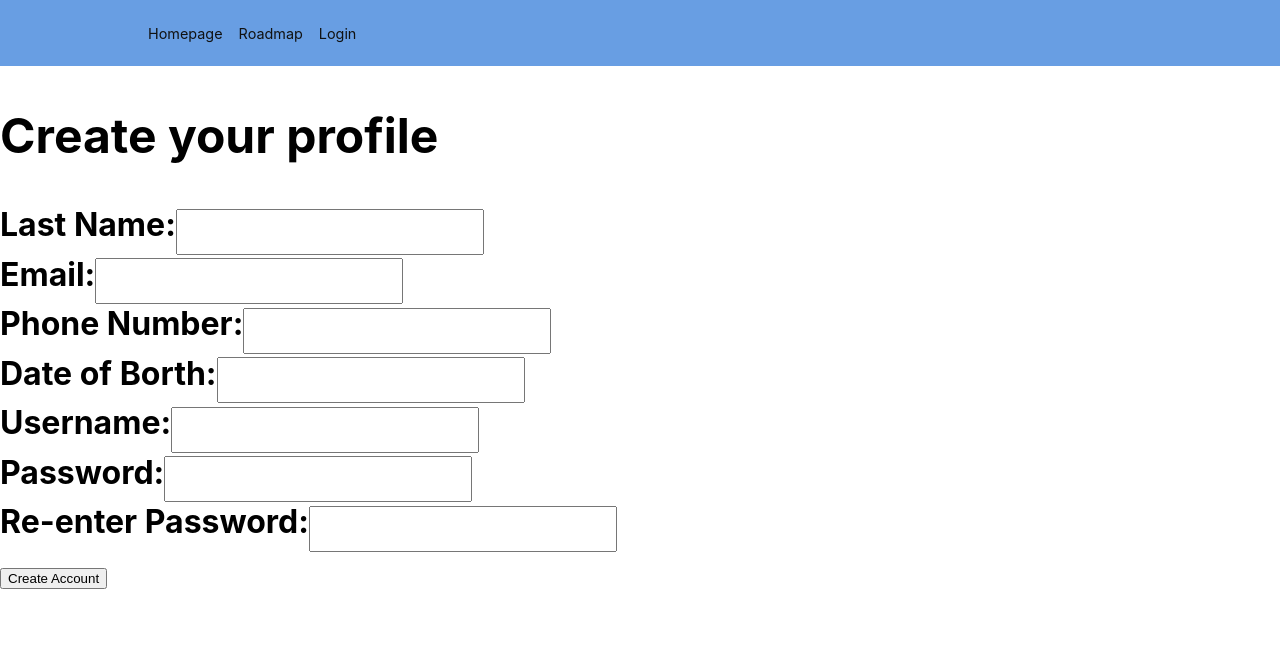
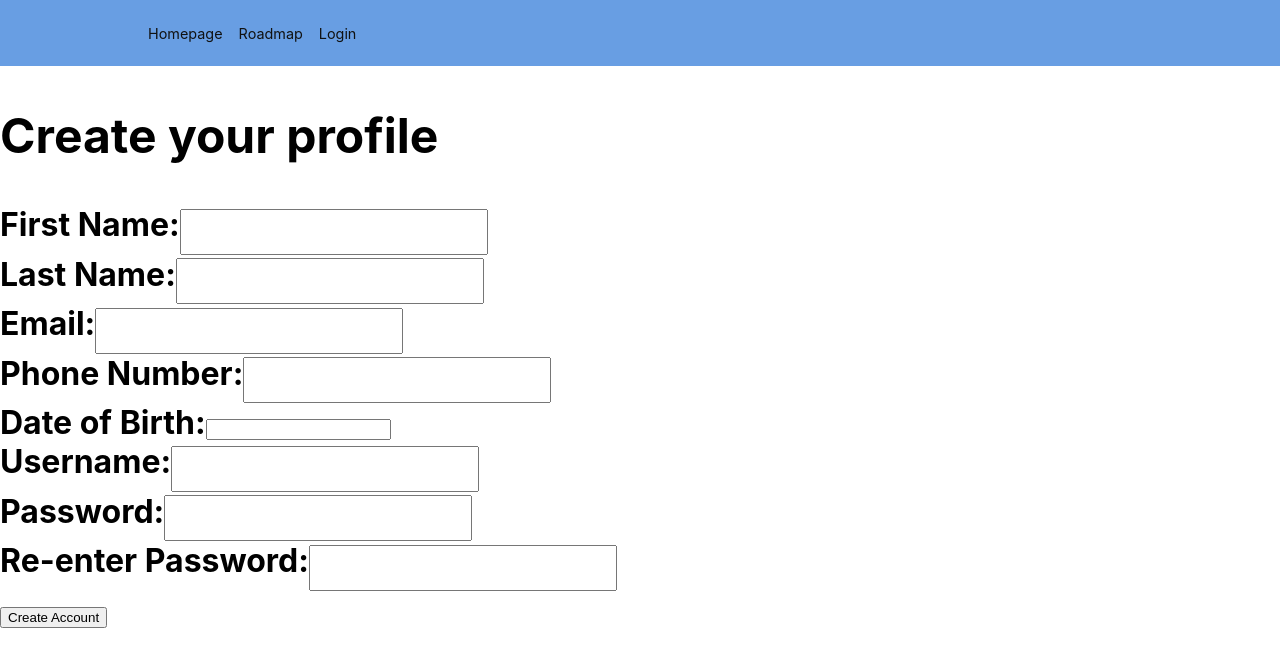
Before and after one commit to cfgcolumbus23/Team-15, a React (Create React App) app in the folder learning-app/: page /SignUp in a window 1280 px wide. Shown: the top 666 px of the page. Built offline with nearby package versions, Linux system fonts and the light colour scheme.

Commit message:
Added Date Picker and working on Age Calculator

```diff
--- a/learning-app/package.json
+++ b/learning-app/package.json
@@ -14,6 +14,7 @@
     "react": "^18.2.0",
     "react-bootstrap": "^2.9.1",
     "react-burger-menu": "^3.0.9",
+    "react-datepicker": "^4.21.0",
     "react-dom": "^18.2.0",
     "react-icons": "^4.11.0",
     "react-router-dom": "^6.18.0",
--- a/learning-app/src/pages/SignUp.js
+++ b/learning-app/src/pages/SignUp.js
@@ -1,8 +1,8 @@
 import "./SignUp.css";
 import React from "react";
-import { useState } from "react";
-// import DatePicker from "react-datepicker";
-// import "react-datepicker/dist/react-datepicker.css";
+import { useState, useCallback } from "react";
+import DatePicker from "react-datepicker";
+import "react-datepicker/dist/react-datepicker.css";
 //Call the backend to authenticate the login information
 //have it return a success or failure
 function SendProfileDataToDataBase() {
@@ -109,21 +109,53 @@ function EnterLastName(profileData, setProfileData) {
   );
 }
 
+function AgeCalculator(dateOfBirth, setProfileData, profileData) {
+  var today = new Date();
+  var birthDate = new Date(dateOfBirth);
+  var userAge = today.getFullYear() - birthDate.getFullYear();
+  var monthDifference = today.getMonth() - birthDate.getMonth();
+  //if the month is less than 0 then the birthday has not happened yet
+  //if the month is 0 then check if the day has happened yet
+  //if the day is less than 0 then the birthday has not happened yet
+  //if the day is 0 then the birthday is today
+  //if the day is greater than 0 then the birthday has happened
+  if (
+    monthDifference < 0 ||
+    (monthDifference === 0 && today.getDate() < birthDate.getDate())
+  ) {
+    userAge--;
+  }
+
+  return userAge;
+}
+
 // function EnterAge(profileData, setProfileData) {}
 
 function EnterDateOfBirth(profileData, setProfileData) {
+  const [startDate, setStartDate] = useState(new Date());
+
   return (
     <div>
       <label>
-        Date of Borth:
-        <input
+        Date of Birth:
+        <DatePicker
+          selected={startDate}
+          onChange={(date) => setStartDate(date)}
+          dateFormat="MM/dd/yyyy"
+          value={profileData.dateOfBirth}
+          //   onChange={(e) =>
+          //     setProfileData({ ...profileData, dateOfBirth: e.target.value })
+          //   }
+        />
+        {/* /= {AgeCalculator(startDate, setProfileData, profileData)} */}
+        {/* <input
           type="text"
           className="inputBox"
           value={profileData.dateOfBirth}
           onChange={(e) =>
             setProfileData({ ...profileData, dateOfBirth: e.target.value })
           }
-        />
+        /> */}
       </label>
     </div>
   );
@@ -207,6 +239,7 @@ function SignUpForm() {
   //Clears the input boxes
   const handleSubmit = (e) => {
     e.preventDefault();
+
     const success = SendProfileDataToDataBase();
     HandleResult(success);
     ClearInputBoxes(setProfileData);
@@ -217,6 +250,7 @@ function SignUpForm() {
     <div className="signup-Page">
       <form className="signUp-Form" onSubmit={handleSubmit}>
         <h2>Create your profile</h2>
+        {EnterFirstName(profileData, setProfileData)}
         {EnterLastName(profileData, setProfileData)}
         {EnterEmail(profileData, setProfileData)}
         {EnterPhoneNumber(profileData, setProfileData)}
```
Also changed, not shown: 1 other file (tests, documents, lock files or other folders).
